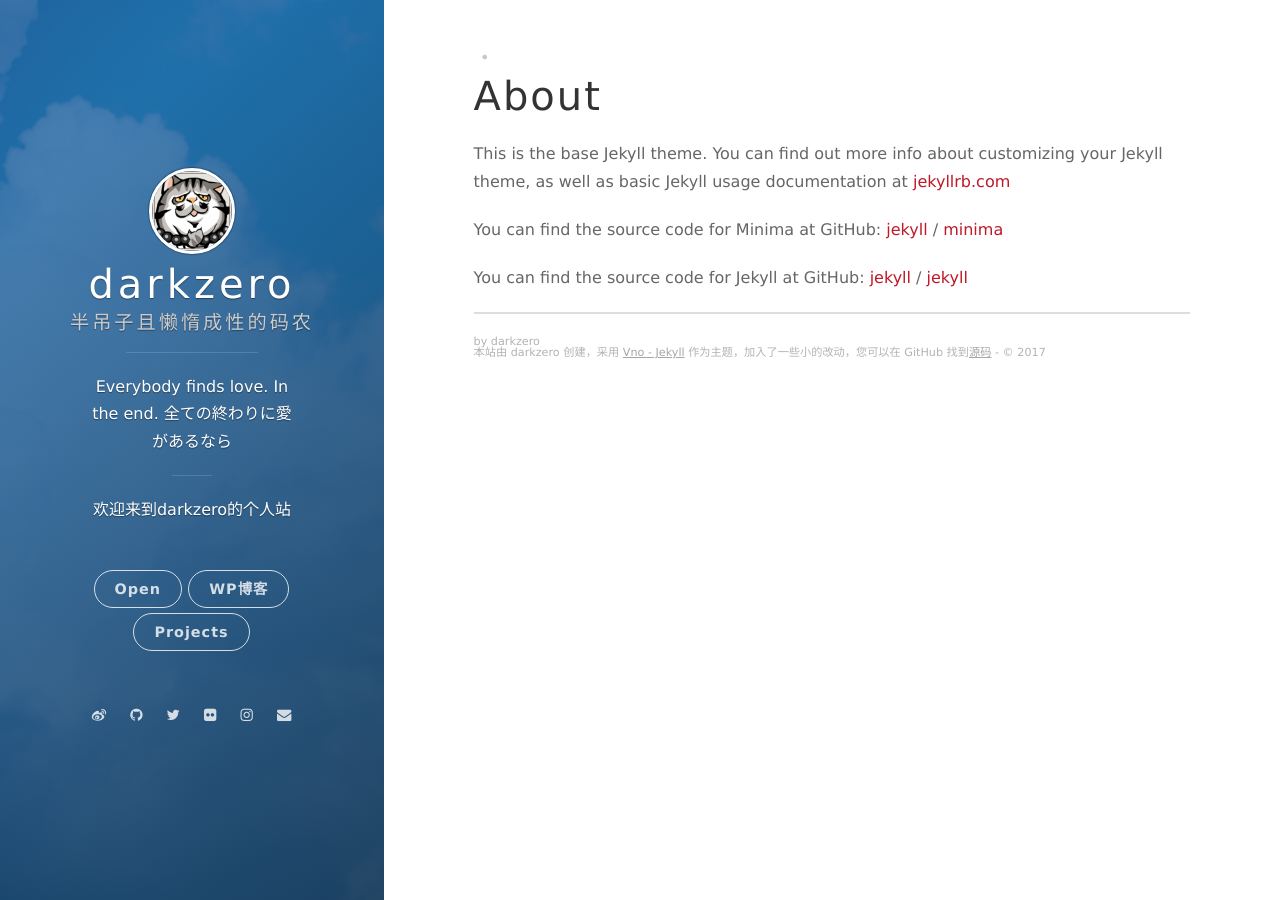
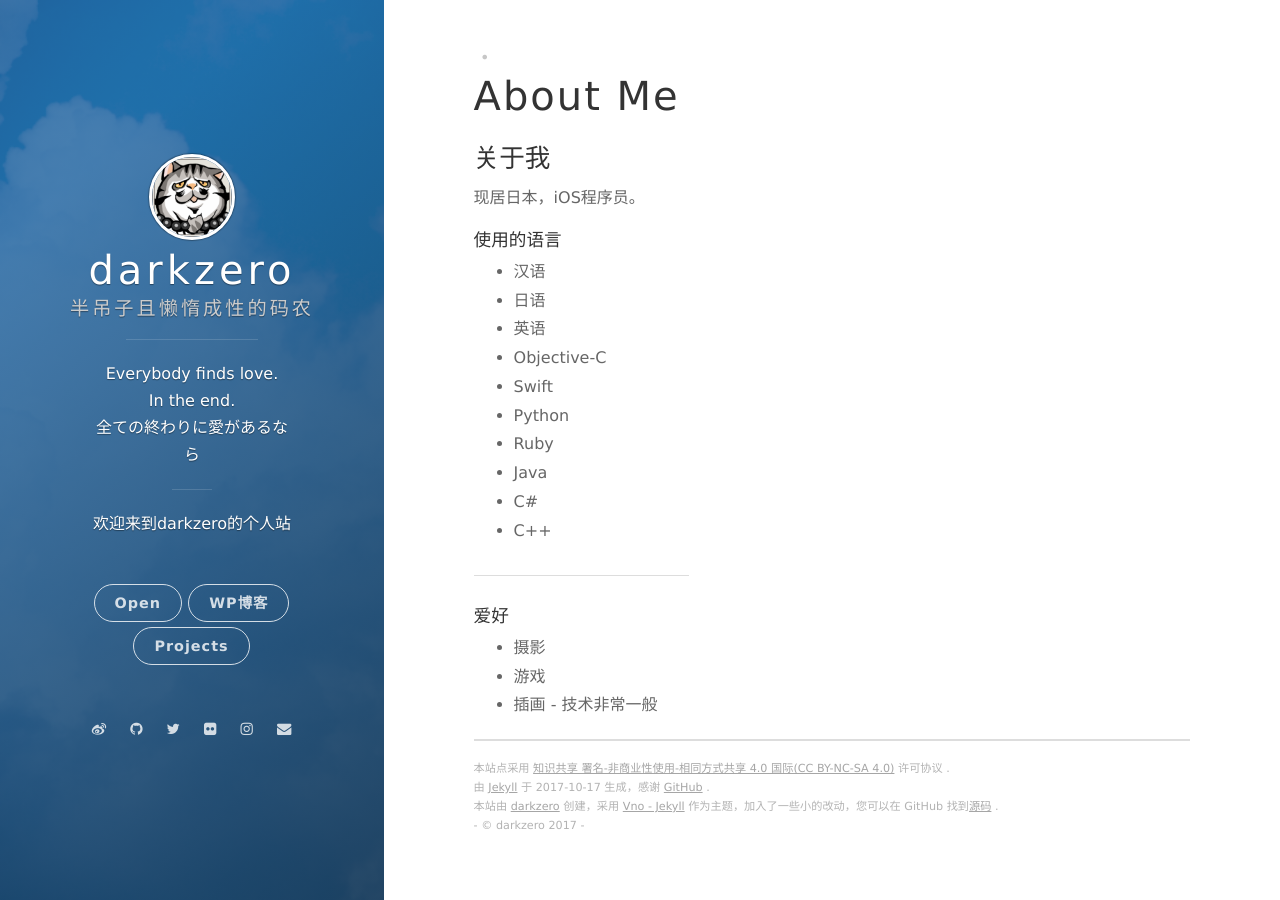
Before and after one commit to darkzero/darkzero.github.io, a Jekyll site: the page built from about.md, in a window 1280 px wide. Built offline with Jekyll 4.4.1, drawn with Linux system fonts in a browser that asks for light colours; nearby versions of some CDN libraries.

Commit message:
20171018 home

```diff
--- a/_config.yml
+++ b/_config.yml
@@ -18,7 +18,8 @@ subtitle: 半吊子且懒惰成性的码农
 email: darkzero@darkzero.me
 welcome_message: 欢迎来到darkzero的个人站
 description: >- # this means to ignore newlines until "baseurl:"
-  Everybody finds love. In the end.
+  Everybody finds love. <br/>
+  In the end.<br/>
   全ての終わりに愛があるなら
 baseurl: "" # the subpath of your site, e.g. /blog
 url: "http://darkzero.me" # the base hostname & protocol for your site, e.g. http://example.com
--- a/_includes/footer.html
+++ b/_includes/footer.html
@@ -1,8 +1,8 @@
 <section class="footer">
   <footer>
-    <div id="footer">
-      <div>by darkzero</div>
-    </div>
-    <span class="footer__copyright">本站{% if site.creator %}由 {{site.creator}} 创建，{% endif %}采用 <a href="https://github.com/onevcat/vno-jekyll">Vno - Jekyll</a> 作为主题，加入了一些小的改动，您可以在 GitHub 找到<a href="https://github.com/darkzero/darkzero.github.io">源码</a> - &copy; {{site.time | date: "%Y"}}</span>
+    <span class="footer__copyright">本站点采用 <a href="http://creativecommons.org/licenses/by-nc-sa/4.0/">知识共享 署名-非商业性使用-相同方式共享 4.0 国际(CC BY-NC-SA 4.0)</a> 许可协议 .</span>
+    <span class="footer__copyright">由 <a href="https://jekyllrb.com">Jekyll</a> 于 {{ site.time | date: "%F" }} 生成，感谢 <a href="https://www.github.com/">GitHub</a> .</span>
+    <span class="footer__copyright">本站{% if site.creator %}由 <a href="/about/">{{site.creator}}</a> 创建，{% endif %}采用 <a href="https://github.com/onevcat/vno-jekyll">Vno - Jekyll</a> 作为主题，加入了一些小的改动，您可以在 GitHub 找到<a href="https://github.com/darkzero/darkzero.github.io">源码</a> .</span>
+    <span class="footer__copyright"> - &copy; {{site.creator}} {{site.time | date: "%Y"}} - </span>
   <footer>
 </section>
--- a/_posts/2017-10-16-first-post.markdown
+++ b/_posts/2017-10-16-first-post.markdown
@@ -2,7 +2,6 @@
 layout: post
 title:  "开始一点新玩意..."
 date:   2017-10-16 23:34:01 +0900
-categories: post
 ---
 最近因为要换工作的原因，去了社内系统开发的部门，便趁着这个机会又学习了点Ruby on Rails和PHP。向着半吊子全栈又进了微小的一步。
 
--- a/about.md
+++ b/about.md
@@ -1,18 +1,27 @@
 ---
 layout: page
-title: About
+title: About Me
 permalink: /about/
 ---
+### 关于我
 
-This is the base Jekyll theme. You can find out more info about customizing your Jekyll theme, as well as basic Jekyll usage documentation at [jekyllrb.com](https://jekyllrb.com/)
+现居日本，iOS程序员。
 
-You can find the source code for Minima at GitHub:
-[jekyll][jekyll-organization] /
-[minima](https://github.com/jekyll/minima)
+#### 使用的语言
+ * 汉语
+ * 日语
+ * 英语
+ * Objective-C
+ * Swift
+ * Python
+ * Ruby
+ * Java
+ * C#
+ * C++
 
-You can find the source code for Jekyll at GitHub:
-[jekyll][jekyll-organization] /
-[jekyll](https://github.com/jekyll/jekyll)
+---
 
-
-[jekyll-organization]: https://github.com/jekyll
+#### 爱好
+ * 摄影
+ * 游戏
+ * 插画 - 技术非常一般
--- a/assets/js/main.js
+++ b/assets/js/main.js
@@ -3,7 +3,7 @@ $(document).ready(function() {
   $('a.open_button').click(function() {
     // If already in blog, return early without animate overlay panel again.
     $('li.open_button').addClass('hidden');
-    if (location.hash && location.hash == "#blog") {
+    if ((window.location.hash && location.hash == "#blog") || location.pathname == "/about/") {
       $('li.open_button').addClass('hidden');
       return;
     }
@@ -18,7 +18,7 @@ $(document).ready(function() {
     }
   });
 
-  if (window.location.hash && window.location.hash == "#blog") {
+  if ((window.location.hash && location.hash == "#blog") || location.pathname == "/about/") {
     $('.panel-cover').addClass('panel-cover--collapsed');
     $('.main-post-list').removeClass('hidden');
     $('li.open_button').addClass('hidden');
```
Also changed, not shown: _posts/aboutme.md (deleted, +0 -7 lines).
